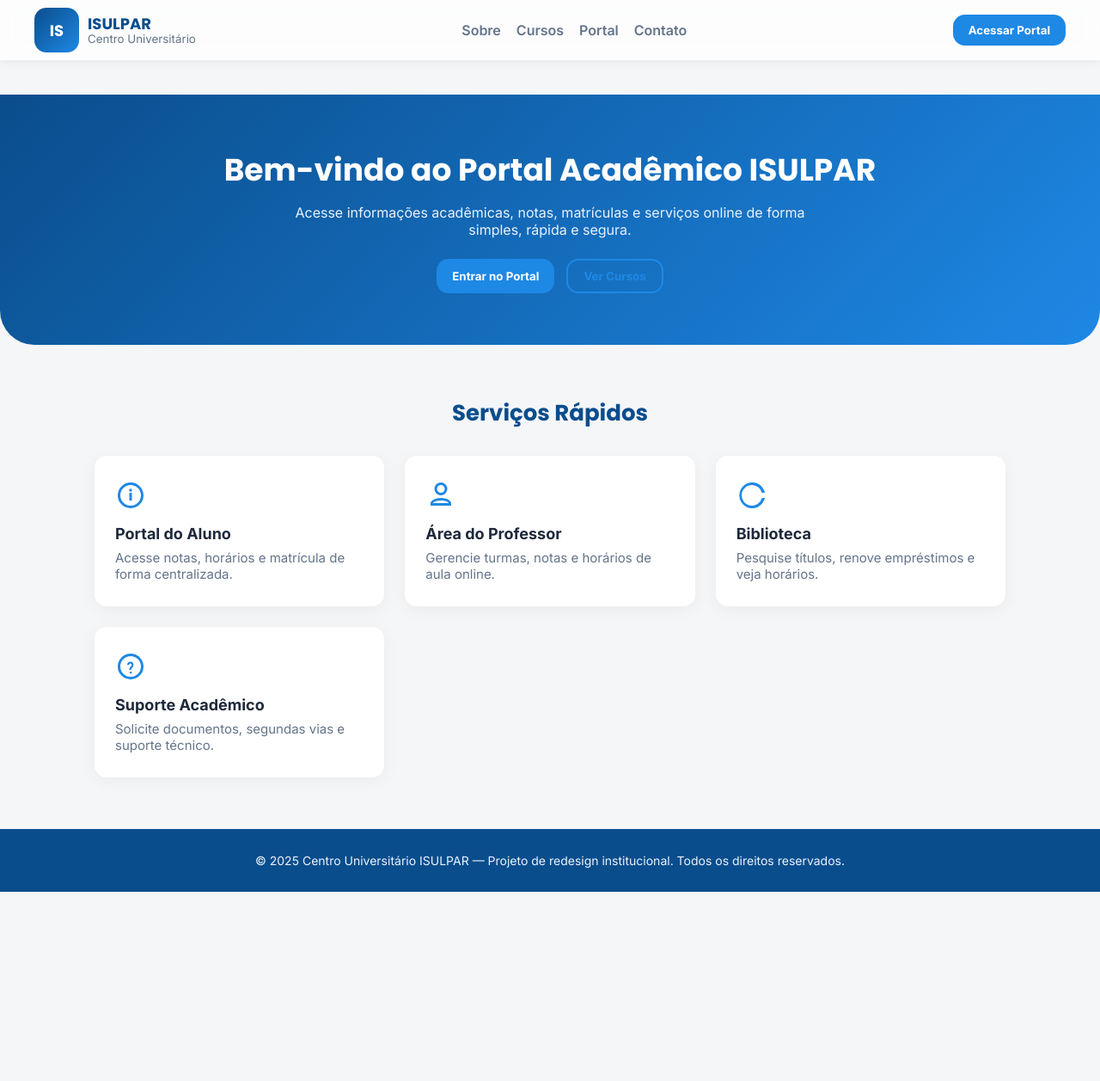
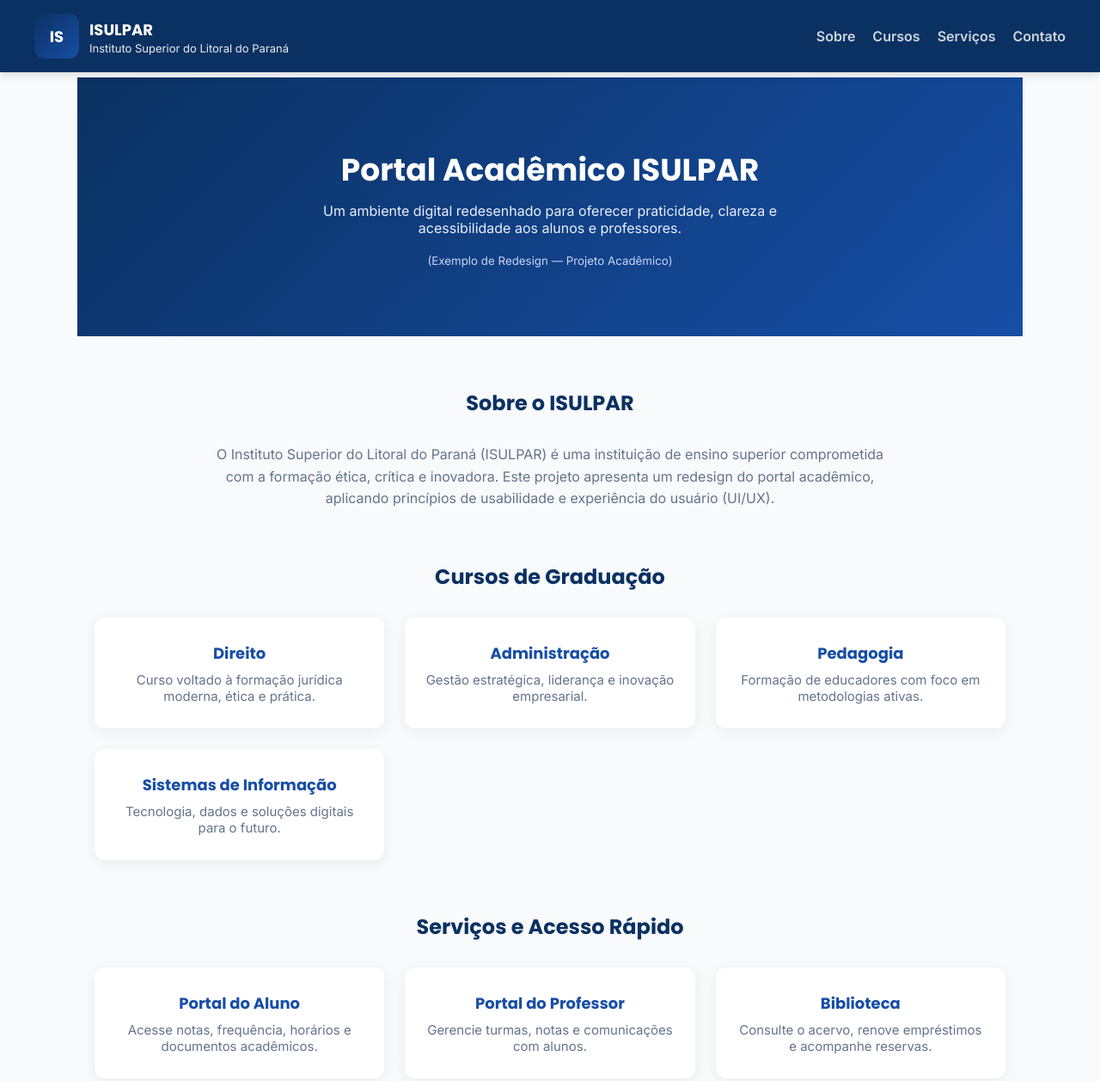
Before and after one commit to VinnePB/collegeprojects-isulpar, a plain HTML site: page portalisulpar.html in a window 1280 px wide. Shown: the top 1257 px of the page at 86% size. Before the commit the page ends 1037 px from the top, so only its background shows below. Drawn offline with Linux system fonts and the light colour scheme.

Commit message:
Revamp ISULPAR portal layout and content
Updated the title, styles, and content for the ISULPAR portal page. Improved layout and accessibility features.

```diff
--- a/portalisulpar.html
+++ b/portalisulpar.html
@@ -3,172 +3,134 @@
 <head>
   <meta charset="utf-8" />
   <meta name="viewport" content="width=device-width,initial-scale=1" />
-  <title>Portal ISULPAR — Redesign Moderno Institucional</title>
-  <link href="https://fonts.googleapis.com/css2?family=Inter:wght@400;600;700;800&family=Poppins:wght@500;700&display=swap" rel="stylesheet">
+  <title>ISULPAR - Instituto Superior do Litoral do Paraná</title>
+  <link href="https://fonts.googleapis.com/css2?family=Inter:wght@400;600;700&family=Poppins:wght@600;700&display=swap" rel="stylesheet">
   <style>
     :root {
-      --brand-dark: #0A4D8C;
-      --brand-main: #1E88E5;
-      --brand-light: #E3F2FD;
-      --neutral-bg: #F4F6F8;
-      --text-dark: #1E293B;
-      --text-light: #64748B;
-      --radius: 14px;
+      --brand-dark: #0a3161;
+      --brand-main: #174ea6;
+      --brand-light: #e8f0fe;
+      --text-dark: #1e293b;
+      --text-light: #64748b;
+      --neutral-bg: #f8fafc;
+      --radius: 12px;
       --transition: all 0.25s ease;
-      font-family: 'Inter', sans-serif;
     }
+
     * { box-sizing: border-box; margin: 0; padding: 0; }
-    body {
-      background: var(--neutral-bg);
-      color: var(--text-dark);
-      overflow-x: hidden;
-    }
+    body { font-family: 'Inter', sans-serif; color: var(--text-dark); background: var(--neutral-bg); }
 
     /* Header */
     header {
-      position: fixed;
-      top: 0; left: 0; right: 0;
-      height: 70px;
+      background: var(--brand-dark);
+      color: white;
       display: flex;
       align-items: center;
       justify-content: space-between;
-      padding: 0 40px;
-      backdrop-filter: blur(10px);
-      background: rgba(255, 255, 255, 0.8);
-      box-shadow: 0 2px 10px rgba(0,0,0,0.06);
+      padding: 16px 40px;
+      position: fixed;
+      top: 0; left: 0; right: 0;
       z-index: 1000;
+      box-shadow: 0 2px 10px rgba(0,0,0,0.15);
     }
     .brand {
       display: flex;
       align-items: center;
-      gap: 10px;
+      gap: 12px;
     }
     .logo {
+      background: linear-gradient(135deg, var(--brand-dark), var(--brand-main));
       width: 52px; height: 52px;
       border-radius: var(--radius);
-      background: linear-gradient(135deg, var(--brand-dark), var(--brand-main));
-      color: #fff;
       display: flex; align-items: center; justify-content: center;
+      font-weight: 700;
       font-family: 'Poppins', sans-serif;
-      font-weight: 700;
       font-size: 18px;
-    }
-    .brand-name {
-      display: flex;
-      flex-direction: column;
-      line-height: 1.1;
+      color: white;
     }
     .brand-name strong {
-      font-weight: 800;
       font-family: 'Poppins', sans-serif;
       font-size: 18px;
-      color: var(--brand-dark);
+      font-weight: 700;
     }
-    .brand-name small { color: var(--text-light); }
-
-    nav { display: flex; gap: 18px; }
+    nav { display: flex; gap: 20px; }
     .nav-link {
+      color: #ffffffcc;
       text-decoration: none;
-      color: var(--text-light);
       font-weight: 600;
       transition: var(--transition);
     }
-    .nav-link:hover { color: var(--brand-main); }
-
-    .btn {
-      border: none;
-      border-radius: var(--radius);
-      padding: 10px 18px;
-      font-weight: 700;
-      cursor: pointer;
-      transition: var(--transition);
-      font-family: 'Inter', sans-serif;
-    }
-    .btn.primary {
-      background: var(--brand-main);
-      color: #fff;
-    }
-    .btn.primary:hover { background: var(--brand-dark); }
-    .btn.ghost {
-      background: transparent;
-      border: 2px solid var(--brand-main);
-      color: var(--brand-main);
-    }
-    .btn.ghost:hover { background: var(--brand-light); }
+    .nav-link:hover { color: white; }
 
     /* Hero */
     .hero {
-      margin-top: 110px;
-      display: flex;
-      flex-direction: column;
-      align-items: center;
-      text-align: center;
-      padding: 60px 20px;
+      margin-top: 90px;
       background: linear-gradient(135deg, var(--brand-dark), var(--brand-main));
       color: white;
-      border-radius: 0 0 40px 40px;
+      text-align: center;
+      padding: 80px 20px;
     }
     .hero h1 {
+      font-family: 'Poppins', sans-serif;
       font-size: 36px;
-      font-family: 'Poppins', sans-serif;
-      margin-bottom: 12px;
+      margin-bottom: 10px;
     }
-    .hero p {
-      max-width: 600px;
-      color: #e8f2ff;
-      font-size: 16px;
-      margin-bottom: 24px;
-    }
-    .hero .btns { display: flex; gap: 14px; flex-wrap: wrap; justify-content: center; }
+    .hero p { color: #e8f0fe; max-width: 600px; margin: 0 auto 20px; }
+    .hero small { display: block; color: #c7d4f6; }
 
-    /* Cards Section */
-    .section {
+    /* Section */
+    section {
       max-width: 1100px;
       margin: 60px auto;
       padding: 0 20px;
     }
-    .section h2 {
+    section h2 {
+      text-align: center;
       font-family: 'Poppins', sans-serif;
       font-weight: 700;
-      text-align: center;
-      font-size: 26px;
       color: var(--brand-dark);
       margin-bottom: 30px;
     }
+    .about p {
+      text-align: center;
+      max-width: 800px;
+      margin: 0 auto;
+      color: var(--text-light);
+      font-size: 16px;
+      line-height: 1.6;
+    }
+
     .cards {
       display: grid;
       grid-template-columns: repeat(auto-fit, minmax(250px, 1fr));
       gap: 24px;
     }
     .card {
-      background: #fff;
+      background: white;
       border-radius: var(--radius);
       padding: 28px 24px;
-      box-shadow: 0 4px 20px rgba(0,0,0,0.05);
+      box-shadow: 0 4px 16px rgba(0,0,0,0.06);
+      text-align: center;
       transition: var(--transition);
     }
-    .card:hover { transform: translateY(-4px); box-shadow: 0 6px 24px rgba(0,0,0,0.08); }
-    .card svg {
-      width: 36px; height: 36px;
-      fill: var(--brand-main);
-      margin-bottom: 12px;
-    }
-    .card h3 { font-size: 18px; margin-bottom: 8px; font-weight: 700; }
+    .card:hover { transform: translateY(-3px); box-shadow: 0 6px 22px rgba(0,0,0,0.08); }
+    .card h3 { font-family: 'Poppins', sans-serif; margin-bottom: 8px; font-size: 18px; color: var(--brand-main); }
     .card p { color: var(--text-light); font-size: 15px; }
 
     /* Footer */
     footer {
       background: var(--brand-dark);
-      color: #eaf3ff;
+      color: #e8f0fe;
       text-align: center;
-      padding: 28px 10px;
+      padding: 28px 20px;
       font-size: 14px;
-      margin-top: 60px;
+      margin-top: 80px;
     }
+    footer p { margin: 4px 0; }
 
     @media (max-width: 600px) {
-      header { padding: 0 16px; }
-      nav { display: none; }
+      header { padding: 12px 20px; flex-direction: column; gap: 8px; }
+      nav { flex-wrap: wrap; justify-content: center; }
       .hero h1 { font-size: 28px; }
     }
   </style>
@@ -179,64 +141,83 @@
       <div class="logo">IS</div>
       <div class="brand-name">
         <strong>ISULPAR</strong>
-        <small>Centro Universitário</small>
+        <div style="font-size: 13px; opacity: 0.9;">Instituto Superior do Litoral do Paraná</div>
       </div>
     </div>
     <nav>
       <a href="#sobre" class="nav-link">Sobre</a>
       <a href="#cursos" class="nav-link">Cursos</a>
-      <a href="#portal" class="nav-link">Portal</a>
+      <a href="#servicos" class="nav-link">Serviços</a>
       <a href="#contato" class="nav-link">Contato</a>
     </nav>
-    <button class="btn primary" onclick="openPortal()">Acessar Portal</button>
   </header>
 
   <section class="hero">
-    <h1>Bem-vindo ao Portal Acadêmico ISULPAR</h1>
-    <p>Acesse informações acadêmicas, notas, matrículas e serviços online de forma simples, rápida e segura.</p>
-    <div class="btns">
-      <button class="btn primary" onclick="openPortal()">Entrar no Portal</button>
-      <button class="btn ghost" onclick="scrollToSection('cursos')">Ver Cursos</button>
-    </div>
+    <h1>Portal Acadêmico ISULPAR</h1>
+    <p>Um ambiente digital redesenhado para oferecer praticidade, clareza e acessibilidade aos alunos e professores.</p>
+    <small>(Exemplo de Redesign — Projeto Acadêmico)</small>
   </section>
 
-  <section class="section" id="servicos">
-    <h2>Serviços Rápidos</h2>
+  <section id="sobre" class="about">
+    <h2>Sobre o ISULPAR</h2>
+    <p>O Instituto Superior do Litoral do Paraná (ISULPAR) é uma instituição de ensino superior comprometida com a formação ética, crítica e inovadora. Este projeto apresenta um redesign do portal acadêmico, aplicando princípios de usabilidade e experiência do usuário (UI/UX).</p>
+  </section>
+
+  <section id="cursos">
+    <h2>Cursos de Graduação</h2>
     <div class="cards">
       <div class="card">
-        <svg xmlns="http://www.w3.org/2000/svg" viewBox="0 0 24 24"><path d="M12 2a10 10 0 1 0 10 10A10.01142 10.01142 0 0 0 12 2Zm0 18a8 8 0 1 1 8-8A8.00917 8.00917 0 0 1 12 20Z"/><path d="M11 10h2v6h-2zM11 7h2v2h-2z"/></svg>
-        <h3>Portal do Aluno</h3>
-        <p>Acesse notas, horários e matrícula de forma centralizada.</p>
+        <h3>Direito</h3>
+        <p>Curso voltado à formação jurídica moderna, ética e prática.</p>
       </div>
       <div class="card">
-        <svg xmlns="http://www.w3.org/2000/svg" viewBox="0 0 24 24"><path d="M12 12a5 5 0 1 0-5-5 5.00588 5.00588 0 0 0 5 5Zm0-8a3 3 0 1 1-3 3 3.00328 3.00328 0 0 1 3-3ZM12 14c-5.33 0-8 2.67-8 4v2h16v-2C20 16.67 17.33 14 12 14Zm-6 4c.22-.72 2.07-2 6-2s5.78 1.28 6 2Z"/></svg>
-        <h3>Área do Professor</h3>
-        <p>Gerencie turmas, notas e horários de aula online.</p>
+        <h3>Administração</h3>
+        <p>Gestão estratégica, liderança e inovação empresarial.</p>
       </div>
       <div class="card">
-        <svg xmlns="http://www.w3.org/2000/svg" viewBox="0 0 24 24"><path d="M12 4a8 8 0 0 1 7.75 6H22a10 10 0 1 0 0 4h-2.25A8 8 0 1 1 12 4Z"/></svg>
-        <h3>Biblioteca</h3>
-        <p>Pesquise títulos, renove empréstimos e veja horários.</p>
+        <h3>Pedagogia</h3>
+        <p>Formação de educadores com foco em metodologias ativas.</p>
       </div>
       <div class="card">
-        <svg xmlns="http://www.w3.org/2000/svg" viewBox="0 0 24 24"><path d="M12 22A10 10 0 1 1 22 12 10.01142 10.01142 0 0 1 12 22Zm0-18a8 8 0 1 0 8 8A8.00917 8.00917 0 0 0 12 4Zm.75 13.5h-1.5v-1.5h1.5Zm1.31-7.81a2.347 2.347 0 0 0-.56-.86 1.909 1.909 0 0 0-.75-.44 3.28 3.28 0 0 0-.9-.12 2.51 2.51 0 0 0-1.81.63 2.376 2.376 0 0 0-.68 1.77h1.5a.935.935 0 0 1 .3-.69 1.02 1.02 0 0 1 .69-.23.84.84 0 0 1 .66.25.871.871 0 0 1 .24.64 1.352 1.352 0 0 1-.17.71 4.347 4.347 0 0 1-.58.84 5.765 5.765 0 0 0-.82 1.07 2.687 2.687 0 0 0-.25 1.09v.34h1.5v-.28a1.263 1.263 0 0 1 .21-.78 4.187 4.187 0 0 1 .59-.7 4.188 4.188 0 0 0 .63-.84 2.347 2.347 0 0 0 .26-1.12A2.019 2.019 0 0 0 14.06 9.69Z"/></svg>
-        <h3>Suporte Acadêmico</h3>
-        <p>Solicite documentos, segundas vias e suporte técnico.</p>
+        <h3>Sistemas de Informação</h3>
+        <p>Tecnologia, dados e soluções digitais para o futuro.</p>
       </div>
     </div>
   </section>
 
+  <section id="servicos">
+    <h2>Serviços e Acesso Rápido</h2>
+    <div class="cards">
+      <div class="card">
+        <h3>Portal do Aluno</h3>
+        <p>Acesse notas, frequência, horários e documentos acadêmicos.</p>
+      </div>
+      <div class="card">
+        <h3>Portal do Professor</h3>
+        <p>Gerencie turmas, notas e comunicações com alunos.</p>
+      </div>
+      <div class="card">
+        <h3>Biblioteca</h3>
+        <p>Consulte o acervo, renove empréstimos e acompanhe reservas.</p>
+      </div>
+      <div class="card">
+        <h3>Atendimento</h3>
+        <p>Suporte acadêmico e administrativo em um só lugar.</p>
+      </div>
+    </div>
+  </section>
+
+  <section id="contato">
+    <h2>Contato</h2>
+    <div class="about">
+      <p><strong>Endereço:</strong> Rua Exemplo, 123 - Paranaguá, PR</p>
+      <p><strong>Telefone:</strong> (41) 99999-0000 | <strong>E-mail:</strong> contato@isulpar.edu.br</p>
+    </div>
+  </section>
+
   <footer>
-    © 2025 Centro Universitário ISULPAR — Projeto de redesign institucional. Todos os direitos reservados.
+    <p>© 2025 ISULPAR - Instituto Superior do Litoral do Paraná</p>
+    <p>Projeto acadêmico de redesign — Exemplo de interface institucional (UI/UX).</p>
   </footer>
-
-  <script>
-    function openPortal(){
-      window.open('https://portal.isulpar.edu.br/', '_blank');
-    }
-    function scrollToSection(id){
-      document.getElementById(id)?.scrollIntoView({behavior:'smooth'});
-    }
-  </script>
 </body>
 </html>
```
